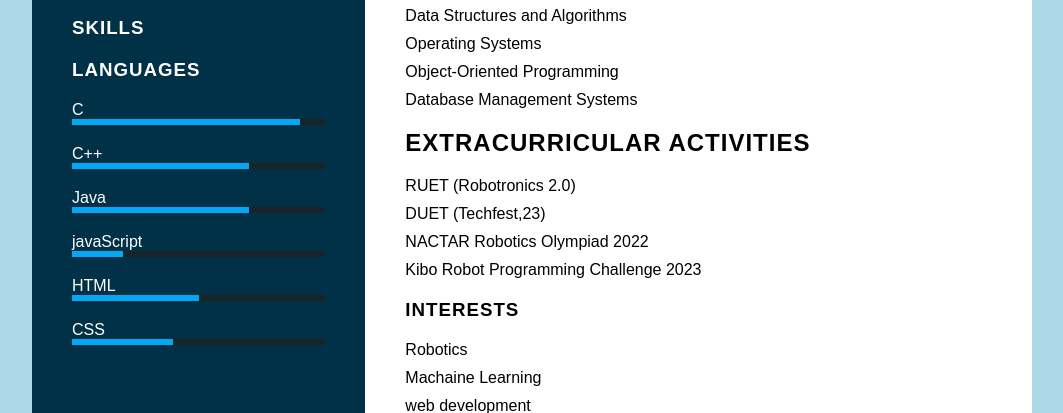
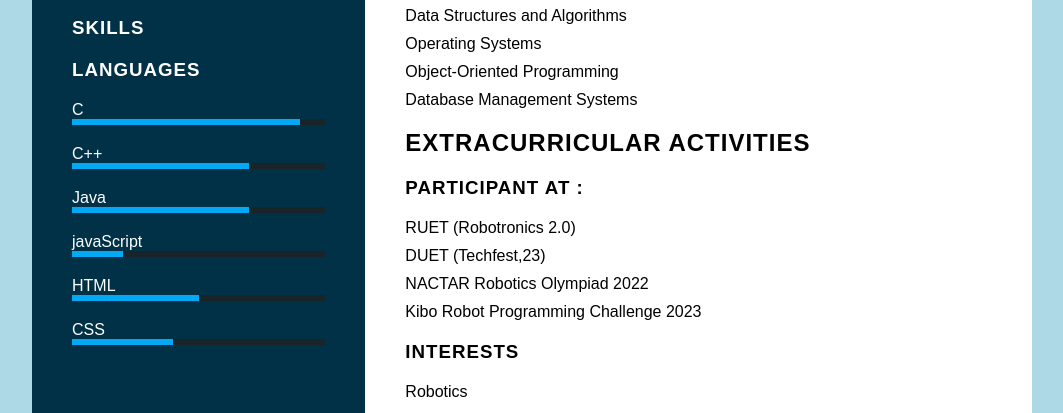
Before and after one commit to Meraj2349/Resume, a plain HTML site: page index.html in a window 1280 px wide. Shown: the part 687-1100 px from the top of the page, without its empty margins (108-1171 px from the left). Drawn offline with Linux system fonts and the light colour scheme.

Commit message:
participent

```diff
--- a/index.html
+++ b/index.html
@@ -186,6 +186,8 @@
 
             <div class="participent_event">
                 <h2 class="participent">Extracurricular Activities</h2>
+
+                <h3 class="participent_tag">participant at :</h3>
                 <ul>
                     <li>
                            <span class="text">RUET (Robotronics 2.0)</span>
--- a/style.css
+++ b/style.css
@@ -185,7 +185,15 @@ body
     margin-bottom: 20px;
 
 }
-
+.participent_event h3
+{
+    color: black;
+    text-transform: uppercase;
+    letter-spacing: 1px;
+    font-weight: 600;
+    margin-top: 20px;
+    margin-bottom: 20px;
+}
 .participent_event ul li{
 
     list-style:none;
```
